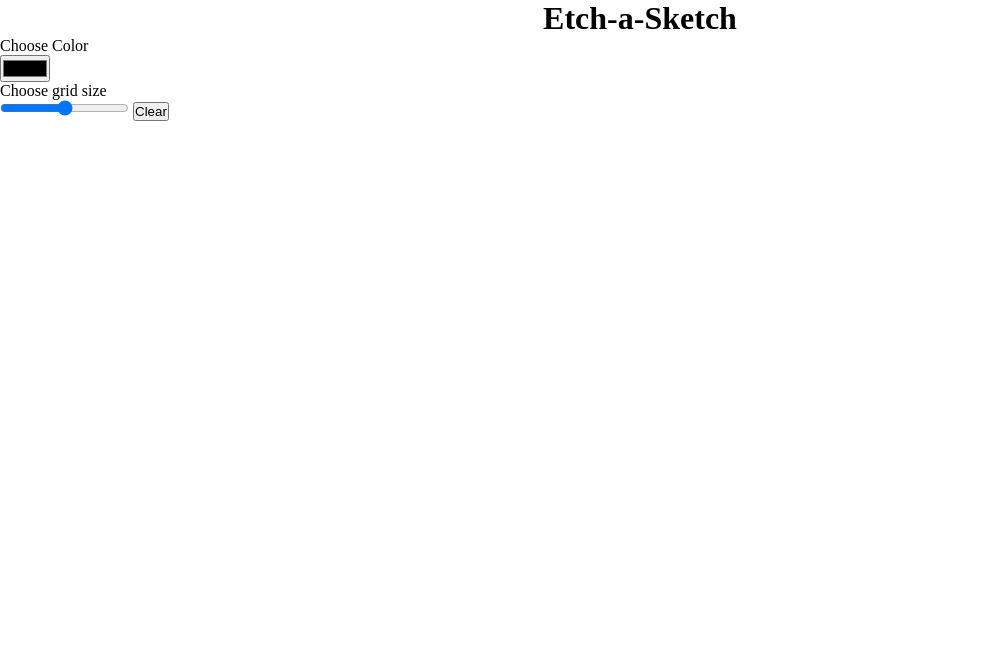
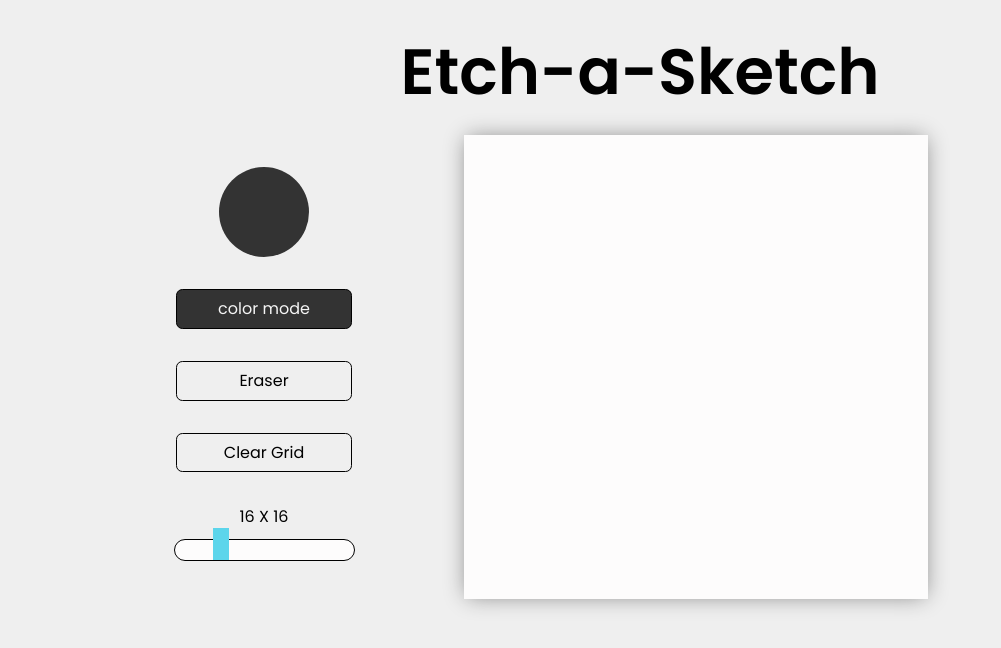
Before and after one commit to Harshil-0707/Etch-a-Sketch, a plain HTML site: page index.html in a window 1280 px wide. Shown: the whole page, without its empty margins (0-1001 px from the left). Drawn offline with Linux system fonts and the light colour scheme.

Commit message:
initial commit

```diff
--- a/index.html
+++ b/index.html
@@ -10,11 +10,34 @@
     <h1>Etch-a-Sketch</h1>
     <div id="container">
       <div class="clrs-settings">
-        <p class="colorHeading">Choose Color</p>
-        <input type="color" value="#000" />
-        <p class="GridRangeHeading">Choose grid size</p>
-        <input type="range" name="range" start="1" end="100" id="gridRange" />
-        <input type="button" name="clear" id="clearGridBtn" value="Clear" />
+        <div class="colorInput">
+          <input type="color" value="#333333" class="pickColor" />
+        </div>
+        <input
+          type="button"
+          name="colorMode"
+          class="colorMode btn"
+          value="color mode"
+        />
+        <input type="button" name="erase" value="Eraser" class="eraser btn" />
+        <input
+          type="button"
+          name="clear"
+          id="clearGridBtn"
+          class="btn"
+          value="Clear Grid"
+        />
+        <div class="GridRangeSettings">
+          <p class="GridRangeHeading"></p>
+          <input
+            type="range"
+            name="range"
+            value="16"
+            min="1"
+            max="64"
+            id="gridRange"
+          />
+        </div>
       </div>
       <div id="innerContainer"></div>
     </div>
--- a/main.js
+++ b/main.js
@@ -1,21 +1,27 @@
+const btns = document.querySelectorAll(".btn");
 const rows = document.querySelector(".gridRow");
 const cols = document.querySelector(".gridCol");
+const gridRange = document.querySelector("#gridRange");
+const pickColor = document.querySelector(".pickColor");
 const container = document.querySelector("#innerContainer");
+const GridRangeValue = document.querySelector(".GridRangeHeading");
 
-// TODO : Fix grid row and column bug
+btns[0].classList.add("foucs-cls");
+GridRangeValue.textContent = `${gridRange.value} X ${gridRange.value}`;
 
-// function makRows(totalRows) {
-//   for (let i = 0; i < totalRows; i++) {
-//     let row = document.createElement("div");
-//     container.appendChild(row).className = "gridRow";
-//   }
-// }
+btns.forEach((btn) => {
+  btn.addEventListener("click", (e) => {
+    btns.forEach((btn) => {
+      btn.classList.remove("foucs-cls");
+    });
+    e.currentTarget.classList.add("foucs-cls");
+  });
+});
 
-// function makeCols(totalCols) {
-//   for (let j = 0; j < totalCols; j++) {
-//     let col = document.createElement("div");
-//     container.appendChild(col).className = "gridCol";
-//   }
-// }
-// makRows(16);
-// makeCols(16);
+gridRange.onchange = (e) => {
+  changeGridSize(e.currentTarget.value);
+};
+
+function changeGridSize(gridSize) {
+  GridRangeValue.textContent = `${gridSize} x ${gridSize}`;
+}
--- a/style.css
+++ b/style.css
@@ -1,29 +1,128 @@
+@import url("https://fonts.googleapis.com/css2?family=Poppins:wght@400;500;600;700;800&display=swap");
+
+:root {
+  /* colors */
+
+  --black-clr: #000;
+  --body-bg: #efefef;
+  --white-bg: #fdfcfc;
+  --hover-bg-clr: #333;
+  --hover-txt-clr: #f5f5f5;
+  --box-shadow-clr: #838383;
+
+  /* Font family */
+  --poppins: "Poppins";
+}
+
 * {
   margin: 0;
   padding: 0;
+  outline: none;
   box-sizing: border-box;
+  font-family: var(--poppins);
+}
+
+body {
+  background-color: var(--body-bg);
 }
 
 h1 {
+  font-size: 4rem;
+  font-weight: 600;
   text-align: center;
+  margin-block: 1.5rem 1rem;
 }
 
 #container {
   display: flex;
+  margin-left: 4rem;
+}
+
+.clrs-settings {
+  gap: 2rem;
+  width: 25rem;
+  display: flex;
+  margin-top: 2rem;
+  text-align: center;
+  align-items: center;
+  flex-direction: column;
+}
+
+input[type="button"] {
+  width: 44%;
+}
+
+.btn {
+  font-size: 1rem;
+  border-radius: 0.4rem;
+  padding-block: 0.4rem;
+  border: 1px solid var(--black-clr);
+}
+
+input:hover {
+  cursor: pointer;
+  color: var(--hover-txt-clr);
+  background-color: var(--hover-bg-clr);
+}
+
+.foucs-cls {
+  color: var(--hover-txt-clr);
+  background-color: var(--hover-bg-clr);
+}
+
+.colorInput {
+  width: 90px;
+  height: 90px;
+  overflow: hidden;
+  border-radius: 200rem;
+}
+
+input[type="color"] {
+  width: 140%;
+  height: 140%;
+  transform: translate(-30px, -30px);
+}
+
+input[type="range"] {
+  width: 100%;
+  cursor: pointer;
+  appearance: none;
+  border-radius: 40rem;
+  margin: 10px 50px 0 0;
+  -webkit-appearance: none;
+  background: var(--white-bg);
+  border: 1px solid var(--black-clr);
+}
+
+input[type="range"]::-webkit-slider-thumb {
+  -webkit-appearance: none;
+  appearance: none;
+  margin-top: -12px; /* Centers thumb on the track */
+  background-color: #5cd5eb;
+  height: 2rem;
+  width: 1rem;
 }
 
 #innerContainer {
+  width: 29rem;
+  height: 29rem;
   display: flex;
+  background-color: var(--white-bg);
+  box-shadow: 0px 0px 21px -3px var(--box-shadow-clr);
+}
+
+#innerContainer:hover {
+  cursor: pointer;
 }
 
 .gridRow {
   width: 20px;
   height: 20px;
-  border: 1px solid black;
+  border: 1px solid var(--black-clr);
 }
 
 .gridCol {
   width: 20px;
   height: 20px;
-  border: 1px solid black;
+  border: 1px solid var(--black-clr);
 }
```
